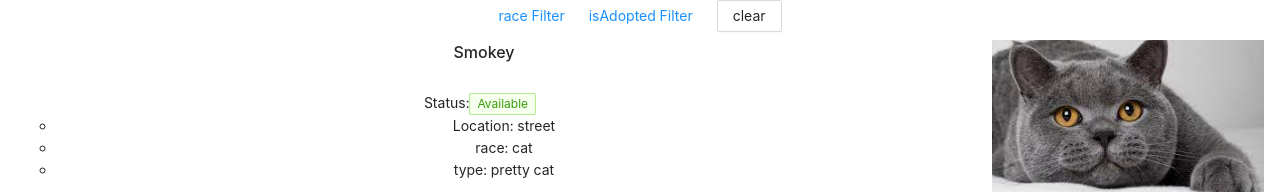
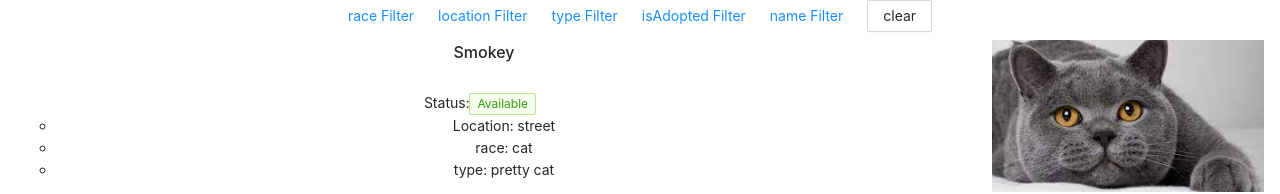
Before and after one commit to HabibaGadalla/gmc-pets-app, a React (Create React App) app: page / in a window 1280 px wide. Shown: the top 194 px of the page. Built offline with nearby package versions, Linux system fonts and the light colour scheme.

Commit message:
feat: very clean app

```diff
--- a/src/App.js
+++ b/src/App.js
@@ -1,10 +1,12 @@
 import "./App.css";
-import { PetsList } from "./components/PetsList";
-import { petsListInfo } from "./util/petsFactory";
-import { Layout, Button, Space } from "antd";
 import { useEffect, useState } from "react";
 import useFilter from "./hooks/filterHook";
-import { PetsFilter } from "./components/PetsFilter";
+
+import { petsListInfo } from "./util/petsFactory";
+
+import { Layout, Button, Space } from "antd";
+
+import { PetsFilter, PetsList} from "./components";
 
 const { Content } = Layout;
 
@@ -15,10 +17,11 @@ function App() {
   const [filterValue, setFilterValue] = useState("");
 
   const filteredList = useFilter(filter, filterValue, petsList);
+  const filterNamesList = ["race", "location", "type", "isAdopted", "name"];
 
-  const handleFilter = (filterName,filterValue) => {
+  const handleFilter = (filterName, filterValue) => {
     setFilterValue(filterValue);
-    setFilter(filterName)
+    setFilter(filterName);
   };
   const handleAdoption = (petId) => {
     const chosenPetIndex = petsList.findIndex((pet) => pet.id === petId);
@@ -29,11 +32,13 @@ function App() {
     setPetsList(newPetsList);
   };
 
+// get inital list from list saved in local storage, if no list in storage, use inital list from factory
   useEffect(() => {
     const savedList = JSON.parse(localStorage.getItem("pets")) || petsList;
     setPetsList(savedList);
   }, []);
 
+  //set list in storage when list gets updated
   useEffect(() => {
     localStorage.setItem("pets", JSON.stringify(petsList));
   }, [petsList]);
@@ -42,30 +47,17 @@ function App() {
     <div className="App">
       <Content>
         <Space size="large">
-          <PetsFilter
-            petsList={petsList}
-            filterName="race"
-            handleFilter = {handleFilter}
-            filterOptions={[
-              { name: "dog", value: "dog"},
-              { name: "cat", value: "cat"},
-            ]}
-          />
-          <PetsFilter
-            petsList={petsList}
-            filterName="isAdopted"
-            handleFilter = {handleFilter}
-            filterOptions={[
-              {
-                name: "pet is adopted",
-                value: true,
-              },
-              {
-                name: "pet is available",
-                value: false,
-              },
-            ]}
-          />
+          {filterNamesList.map((filterName, index) => (
+            <PetsFilter
+              key={index}
+              petsList={petsList}
+              filterName={filterName}
+              handleFilter={handleFilter}
+              filterOptions={petsList.map((pet) => {
+                return { name: pet[filterName].toString(), value: pet[filterName] };
+              })}
+            />
+          ))}
           <Button onClick={() => setFilter("")}>clear</Button>
         </Space>
 
```
